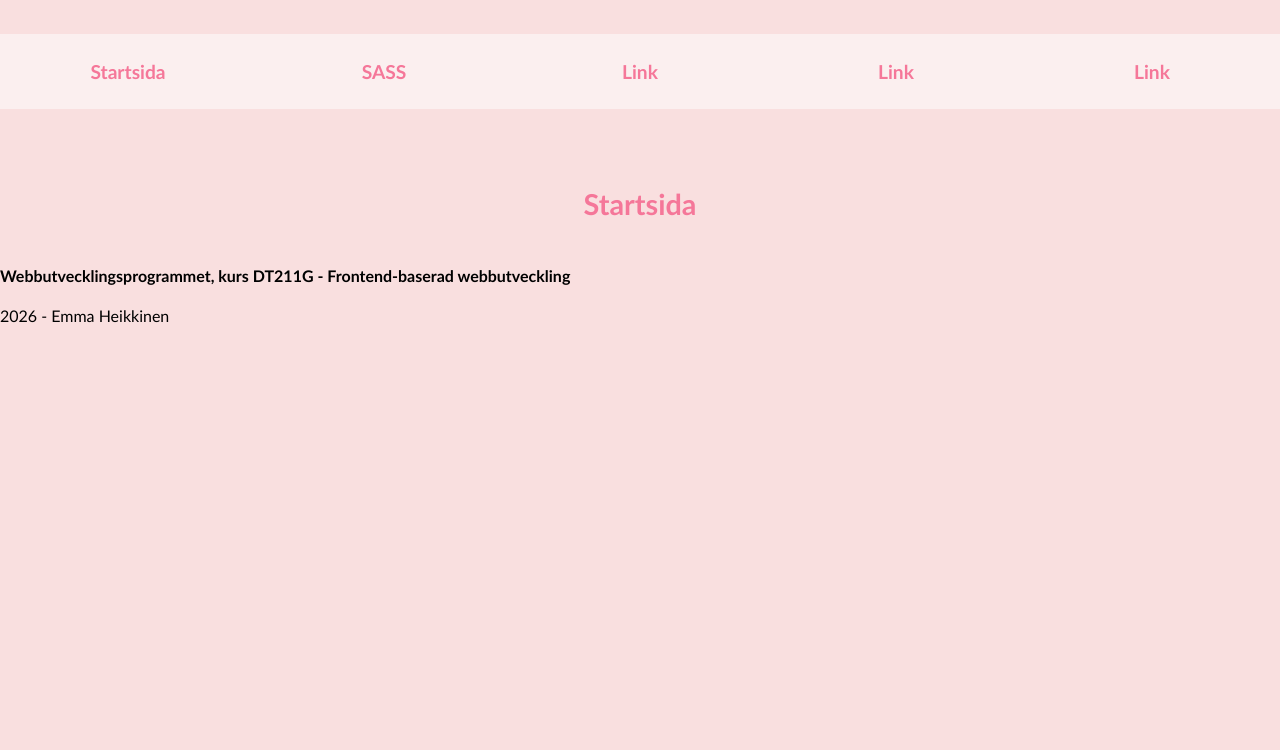
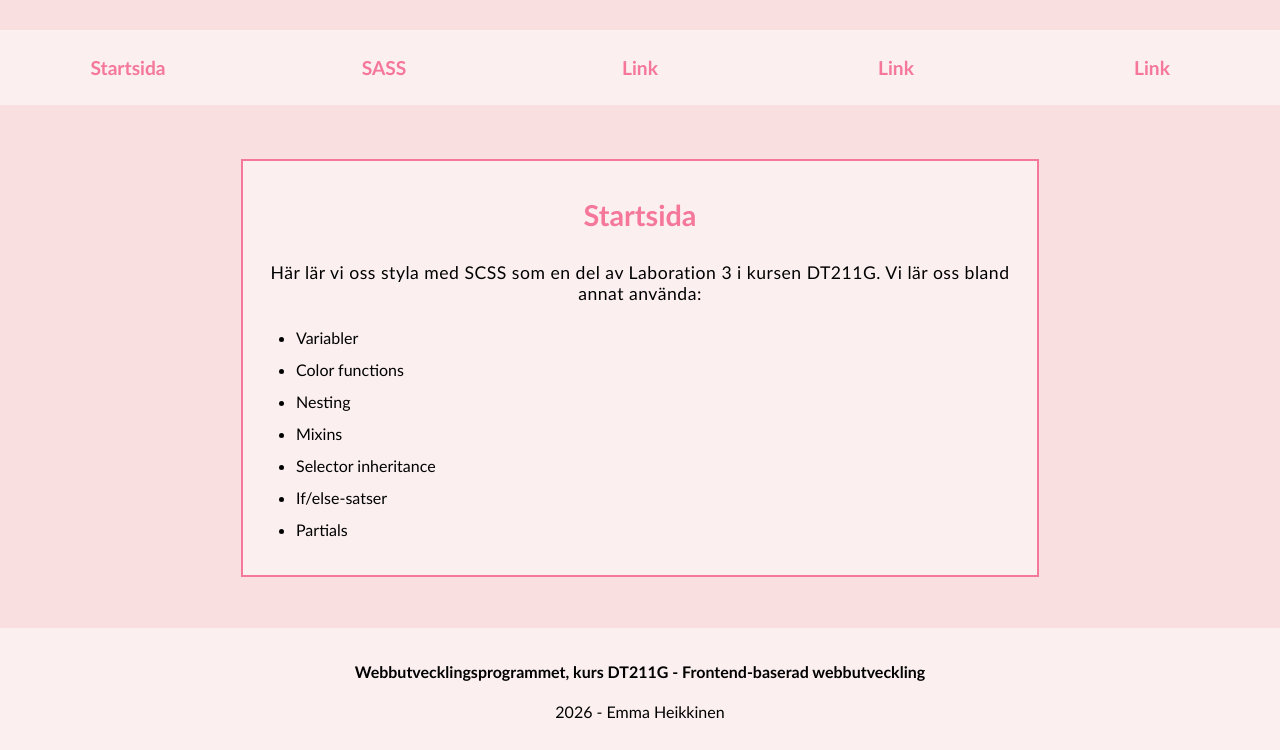
Before and after one commit to emhe2504/lab3-SCSS, a website built with Vite: page index.html in a window 1280 px wide. Shown: the part 104-854 px from the top of the page. Before the commit the page ends 800 px from the top, so only its background shows below. Built offline with nearby package versions, Linux system fonts and the light colour scheme.

Commit message:
Och ännu mera styling

```diff
--- a/index.html
+++ b/index.html
@@ -23,7 +23,19 @@
       </nav>
     </header>
     <main>
-      <h2>Startsida</h2>
+      <article>
+        <h2>Startsida</h2>
+        <p>Här lär vi oss styla med SCSS som en del av Laboration 3 i kursen DT211G. Vi lär oss bland annat använda:</p>
+        <ul>
+          <li>Variabler</li>
+          <li>Color functions</li>
+          <li>Nesting</li>
+          <li>Mixins</li>
+          <li>Selector inheritance</li>
+          <li>If/else-satser</li>
+          <li>Partials</li>
+        </ul>
+      </article>
     </main>
     <footer>
       <h4>Webbutvecklingsprogrammet, kurs DT211G - Frontend-baserad webbutveckling</h4>
--- a/src/css/_base.scss
+++ b/src/css/_base.scss
@@ -6,7 +6,7 @@ header {
 
         a {
             color: variables.$head-color;
-            font-size: 140%;
+            font-size: 130%;
             text-decoration: none;
         }
     }
@@ -15,10 +15,16 @@ header {
         background-color: variables.$primary-color;
 
         a {
+            display: inline-block;
             text-decoration: none;
             font-weight: bold;
             font-size: 120%;
             color: variables.$head-color;
+
+            &:hover {
+                transform: scale(1.2);
+                text-decoration: underline;
+            }
         }
     }
 }
@@ -31,8 +37,26 @@ body {
 
 main {
 
-    h2 {
-        color: variables.$head-color;
-        font-size: 180%;
+    article {
+        background-color: variables.$primary-color;
+        border: 2px solid variables.$head-color;
+
+        h2 {
+            color: variables.$head-color;
+            font-size: 180%;
+        }
+
+        p {
+            letter-spacing: 0.5px;
+            font-size: 110%;
+        }
+
+        ul {
+            line-height: 2em;
+        }
     }
 }
+
+footer {
+    background-color: variables.$primary-color;
+}
--- a/src/css/_layout.scss
+++ b/src/css/_layout.scss
@@ -39,7 +39,24 @@ header {
 
 main {
 
-    h2 {
-        text-align: center;
+    article {
+        width: 60%;
+        justify-self: center;
+        padding: 1%;
+
+        h2 {
+            text-align: center;
+        }
+
+        p {
+            margin-top: 4%;
+            text-align: center;
+        }
     }
 }
+
+footer {
+    margin-top: 4%;
+    padding: 1%;
+    text-align: center;
+}
```
Also changed, not shown: SASS.html (+4 -2 lines).
